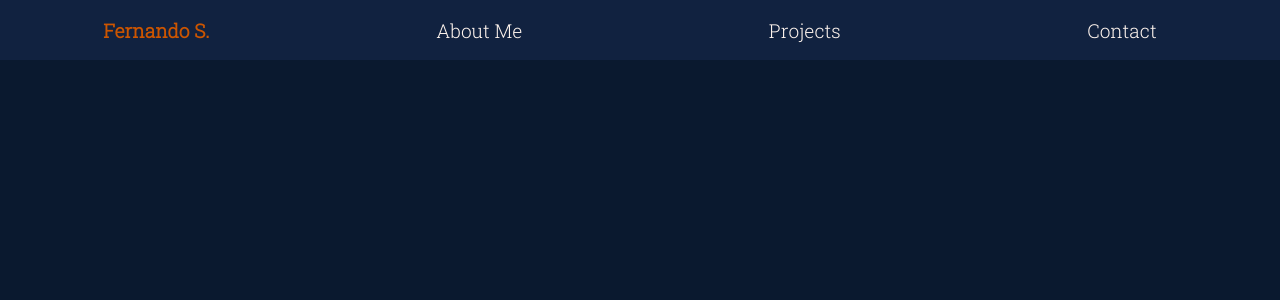
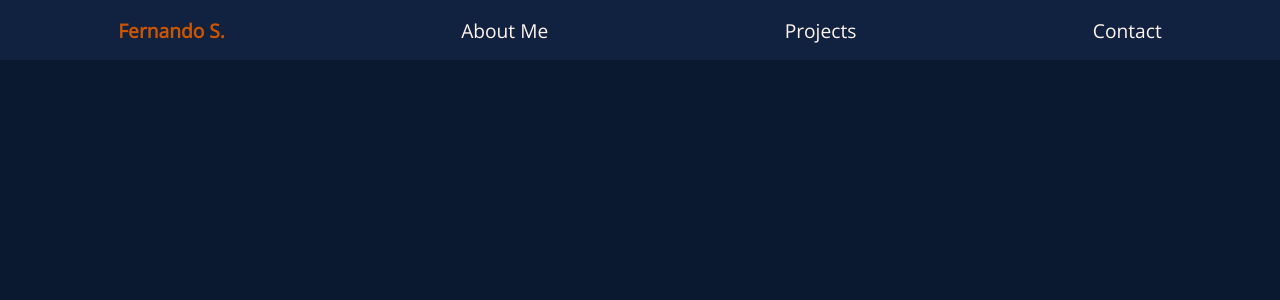
Before and after one commit to NandoMancini/Portfolio, a React (Create React App) app: page / in a window 1280 px wide. Shown: the top 300 px of the page. Built offline with nearby package versions, Linux system fonts and the light colour scheme.

Commit message:
added overline hover animation

```diff
--- a/src/Components/Navbar.js
+++ b/src/Components/Navbar.js
@@ -6,9 +6,9 @@
     return (
         <div className="navbar">
             <div id="logo"><strong>Fernando S.</strong></div>
-            <a>About Me</a>
-            <a>Projects</a>
-            <a>Contact</a>
+            <div className="weapper"><a className="link">About Me</a></div>
+            <div className="weapper"><a className="link">Projects</a></div>
+            <div className="weapper"><a className="link">Contact</a></div>
         </div>
     )
 }
--- a/src/Styles/Navbar.css
+++ b/src/Styles/Navbar.css
@@ -1,5 +1,4 @@
-@import url('https://fonts.googleapis.com/css2?family=Roboto+Slab:wght@300&display=swap');
-
+@import url('https://fonts.googleapis.com/css2?family=Open+Sans:wght@300&family=Roboto+Slab:wght@300&display=swap');
 .navbar {
     background-color: #112240;
     display: flex;
@@ -10,20 +9,44 @@
     height: 60px;
     position: fixed;
     width: 100%;
-    font-family: 'Roboto Slab', serif;
+    font-family: 'Open Sans', sans-serif;
 }
 
 #logo {
     color: #CC5500;
 }
 
-.navbar a {
-    display: inline-block;
+.wrapper {
+    width: 100%;
     margin: 15px 20px;
+}
+
+.link {
+    position: relative;
+    width:100%;
+    display: block;
+    text-align: center;
     transition: color 0.4s ease;
 }
 
-.navbar a:hover {
+.link:hover {
     cursor: pointer;
     color: #CC5500;
+
 }
+
+.link::before {
+    content: "";
+    position: absolute;
+    width: 0%;
+    height: 2px;
+    top: 0%;
+    bottom: 0%;
+    background-color: #CC5500;
+    transition: width 0.2s ease-in;
+  }
+
+  .link:hover::before,
+  .link:focus::before {
+      width: 100%;
+  }
--- a/src/index.css
+++ b/src/index.css
@@ -1,6 +1,7 @@
 
 body {
   margin: 0;
+  padding: 0;
   font-family: Arial, Helvetica, sans-serif;
   background-color: #0a192f;
 }
```
